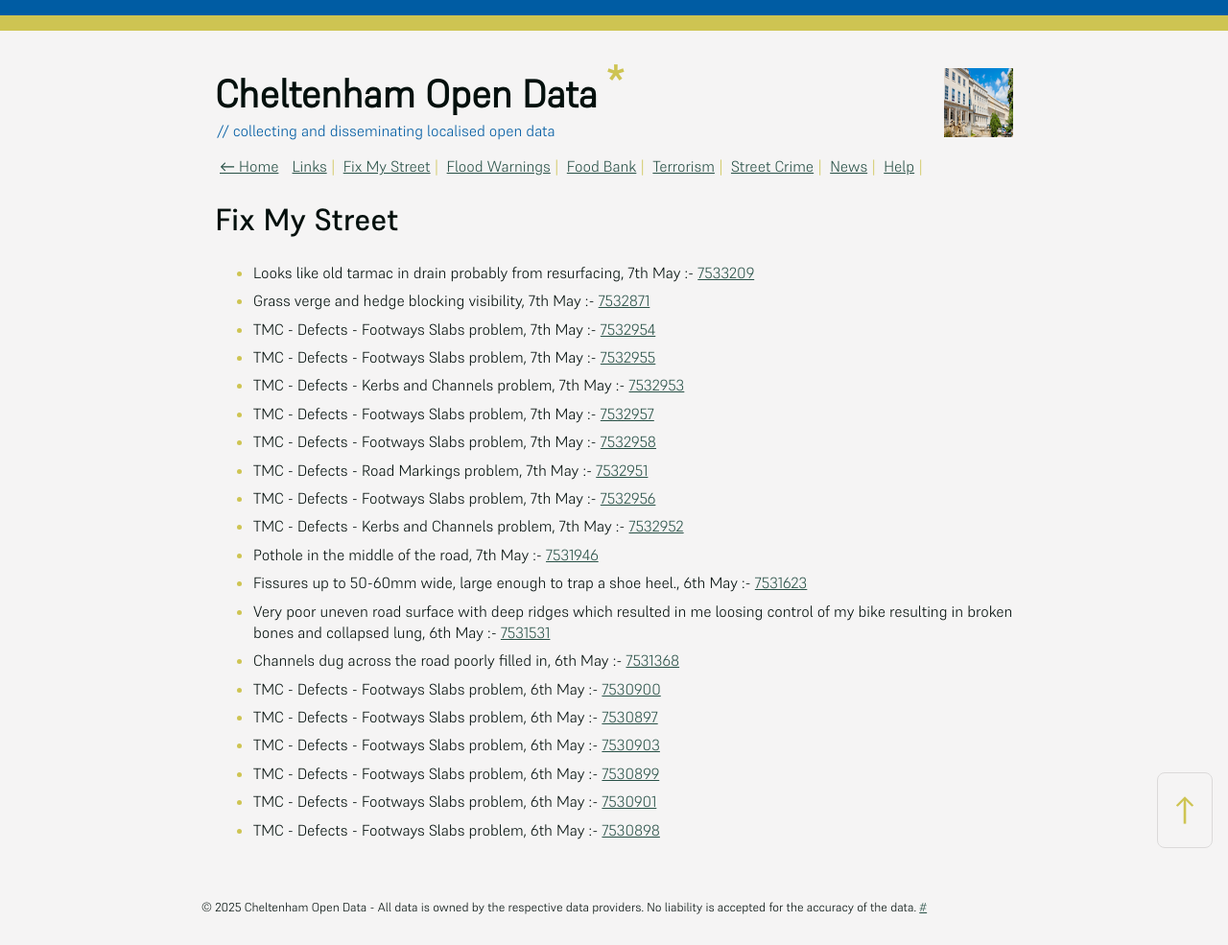
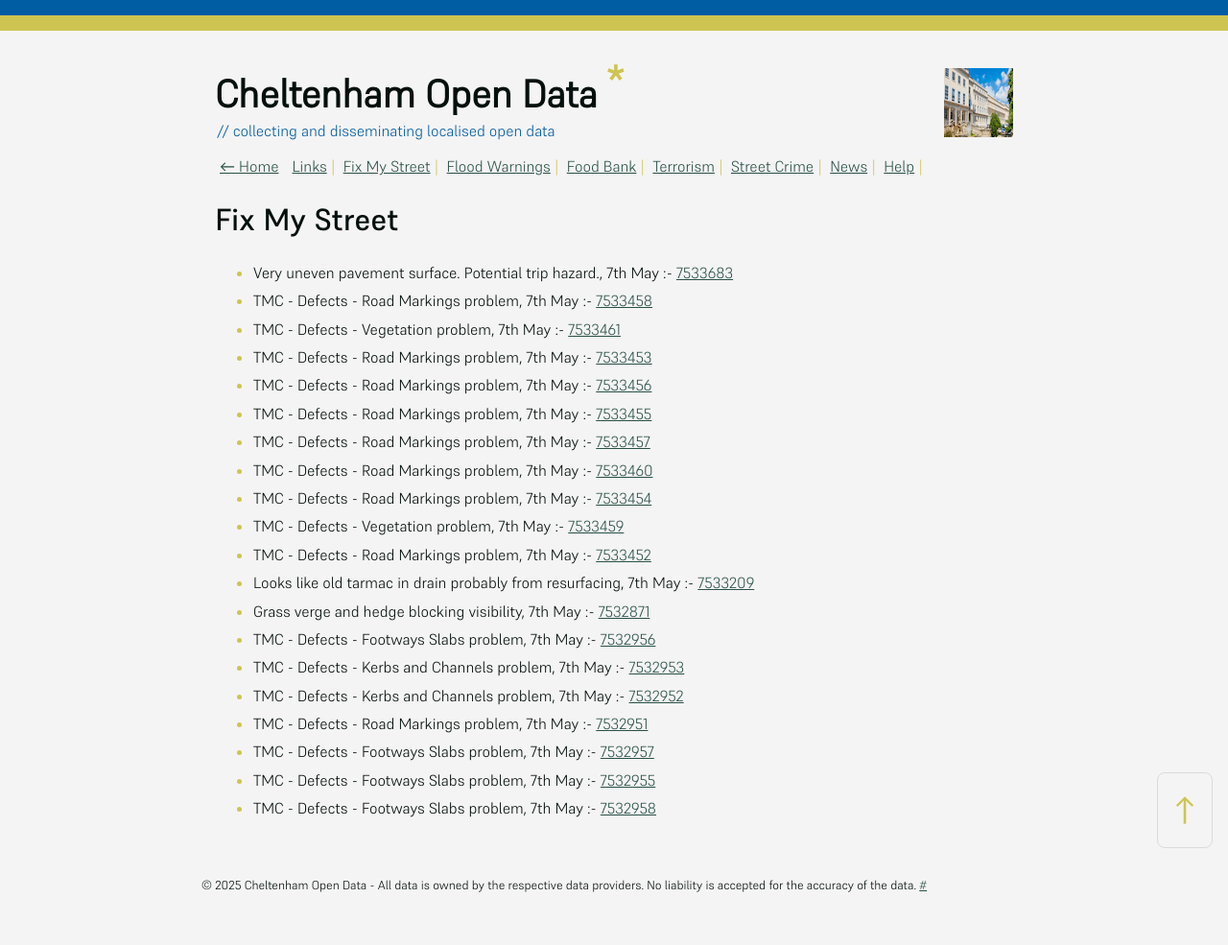
Before and after one commit to mat-0/cheltenham-open-data, a Jekyll site: the page built from _pages/fix-my-street.md, in a window 1280 px wide. Shown: the whole page at 96% size. Built offline with Jekyll 4.4.1, drawn with Linux system fonts in a browser that asks for light colours; after the commit the page ends 962 px from its top, so only the background shows below that.

Commit message:
Updated 2025-05-07 10:57:51

```diff
--- a/_pages/fix-my-street.md
+++ b/_pages/fix-my-street.md
@@ -9,25 +9,25 @@ permalink: /fix-my-street
 
 <!-- fix_marker starts -->
 
+- Very uneven pavement surface. Potential trip hazard., 7th May :- [7533683](https://www.fixmystreet.com/report/7533683)
+- TMC - Defects - Road Markings problem, 7th May :- [7533458](https://www.fixmystreet.com/report/7533458)
+- TMC - Defects - Vegetation problem, 7th May :- [7533461](https://www.fixmystreet.com/report/7533461)
+- TMC - Defects - Road Markings problem, 7th May :- [7533453](https://www.fixmystreet.com/report/7533453)
+- TMC - Defects - Road Markings problem, 7th May :- [7533456](https://www.fixmystreet.com/report/7533456)
+- TMC - Defects - Road Markings problem, 7th May :- [7533455](https://www.fixmystreet.com/report/7533455)
+- TMC - Defects - Road Markings problem, 7th May :- [7533457](https://www.fixmystreet.com/report/7533457)
+- TMC - Defects - Road Markings problem, 7th May :- [7533460](https://www.fixmystreet.com/report/7533460)
+- TMC - Defects - Road Markings problem, 7th May :- [7533454](https://www.fixmystreet.com/report/7533454)
+- TMC - Defects - Vegetation problem, 7th May :- [7533459](https://www.fixmystreet.com/report/7533459)
+- TMC - Defects - Road Markings problem, 7th May :- [7533452](https://www.fixmystreet.com/report/7533452)
 - Looks like old tarmac in drain probably from resurfacing, 7th May :- [7533209](https://www.fixmystreet.com/report/7533209)
 - Grass verge and hedge blocking visibility, 7th May :- [7532871](https://www.fixmystreet.com/report/7532871)
-- TMC - Defects - Footways Slabs problem, 7th May :- [7532954](https://www.fixmystreet.com/report/7532954)
+- TMC - Defects - Footways Slabs problem, 7th May :- [7532956](https://www.fixmystreet.com/report/7532956)
+- TMC - Defects - Kerbs and Channels problem, 7th May :- [7532953](https://www.fixmystreet.com/report/7532953)
+- TMC - Defects - Kerbs and Channels problem, 7th May :- [7532952](https://www.fixmystreet.com/report/7532952)
+- TMC - Defects - Road Markings problem, 7th May :- [7532951](https://www.fixmystreet.com/report/7532951)
+- TMC - Defects - Footways Slabs problem, 7th May :- [7532957](https://www.fixmystreet.com/report/7532957)
 - TMC - Defects - Footways Slabs problem, 7th May :- [7532955](https://www.fixmystreet.com/report/7532955)
-- TMC - Defects - Kerbs and Channels problem, 7th May :- [7532953](https://www.fixmystreet.com/report/7532953)
-- TMC - Defects - Footways Slabs problem, 7th May :- [7532957](https://www.fixmystreet.com/report/7532957)
 - TMC - Defects - Footways Slabs problem, 7th May :- [7532958](https://www.fixmystreet.com/report/7532958)
-- TMC - Defects - Road Markings problem, 7th May :- [7532951](https://www.fixmystreet.com/report/7532951)
-- TMC - Defects - Footways Slabs problem, 7th May :- [7532956](https://www.fixmystreet.com/report/7532956)
-- TMC - Defects - Kerbs and Channels problem, 7th May :- [7532952](https://www.fixmystreet.com/report/7532952)
-- Pothole in the middle of the road, 7th May :- [7531946](https://www.fixmystreet.com/report/7531946)
-- Fissures up to 50-60mm wide, large enough to trap a shoe heel., 6th May :- [7531623](https://www.fixmystreet.com/report/7531623)
-- Very poor uneven road surface with deep ridges which resulted in me loosing control of my bike resulting in broken bones and collapsed lung, 6th May :- [7531531](https://www.fixmystreet.com/report/7531531)
-- Channels dug across the road poorly filled in, 6th May :- [7531368](https://www.fixmystreet.com/report/7531368)
-- TMC - Defects - Footways Slabs problem, 6th May :- [7530900](https://www.fixmystreet.com/report/7530900)
-- TMC - Defects - Footways Slabs problem, 6th May :- [7530897](https://www.fixmystreet.com/report/7530897)
-- TMC - Defects - Footways Slabs problem, 6th May :- [7530903](https://www.fixmystreet.com/report/7530903)
-- TMC - Defects - Footways Slabs problem, 6th May :- [7530899](https://www.fixmystreet.com/report/7530899)
-- TMC - Defects - Footways Slabs problem, 6th May :- [7530901](https://www.fixmystreet.com/report/7530901)
-- TMC - Defects - Footways Slabs problem, 6th May :- [7530898](https://www.fixmystreet.com/report/7530898)
 
 <!-- fix_marker ends -->
```
Also changed, not shown: _data/flood.json (+5 -69 lines), _pages/news.md (+10 -10 lines), index.md (+5 -5 lines).
